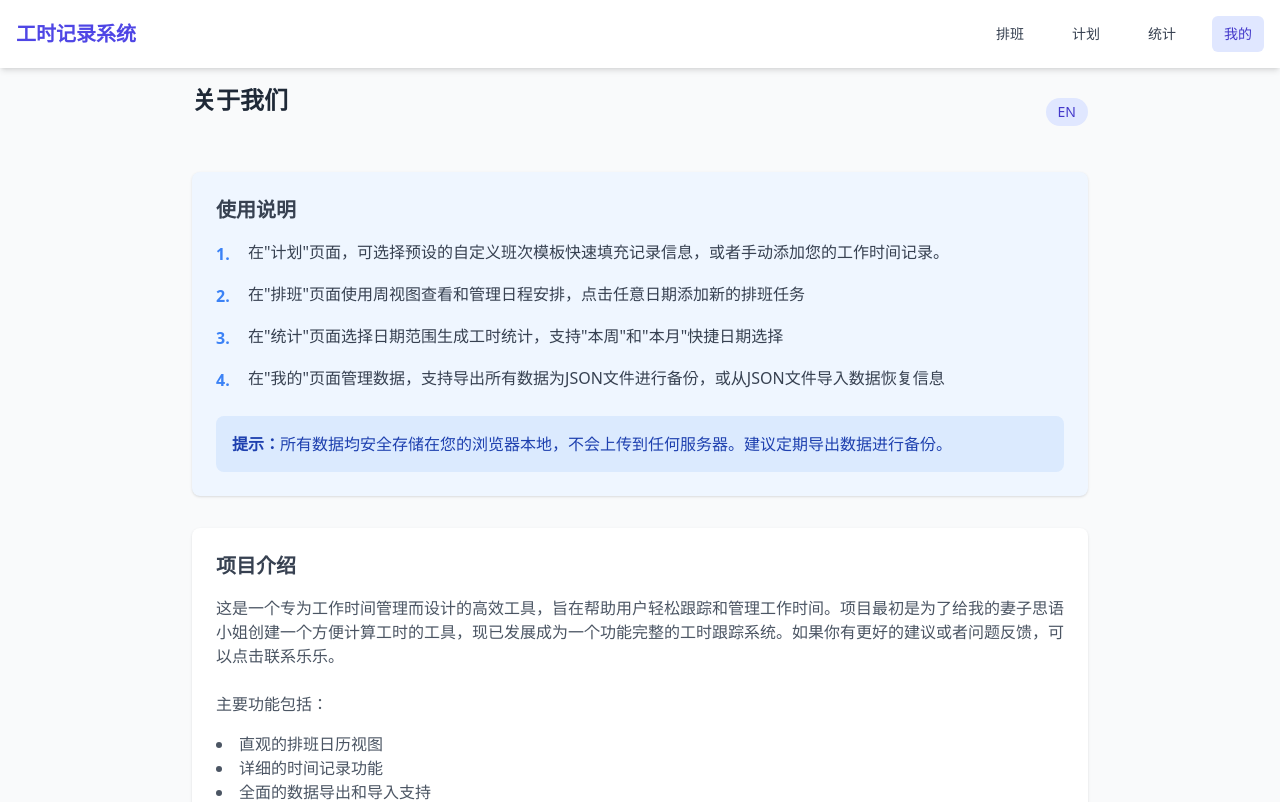
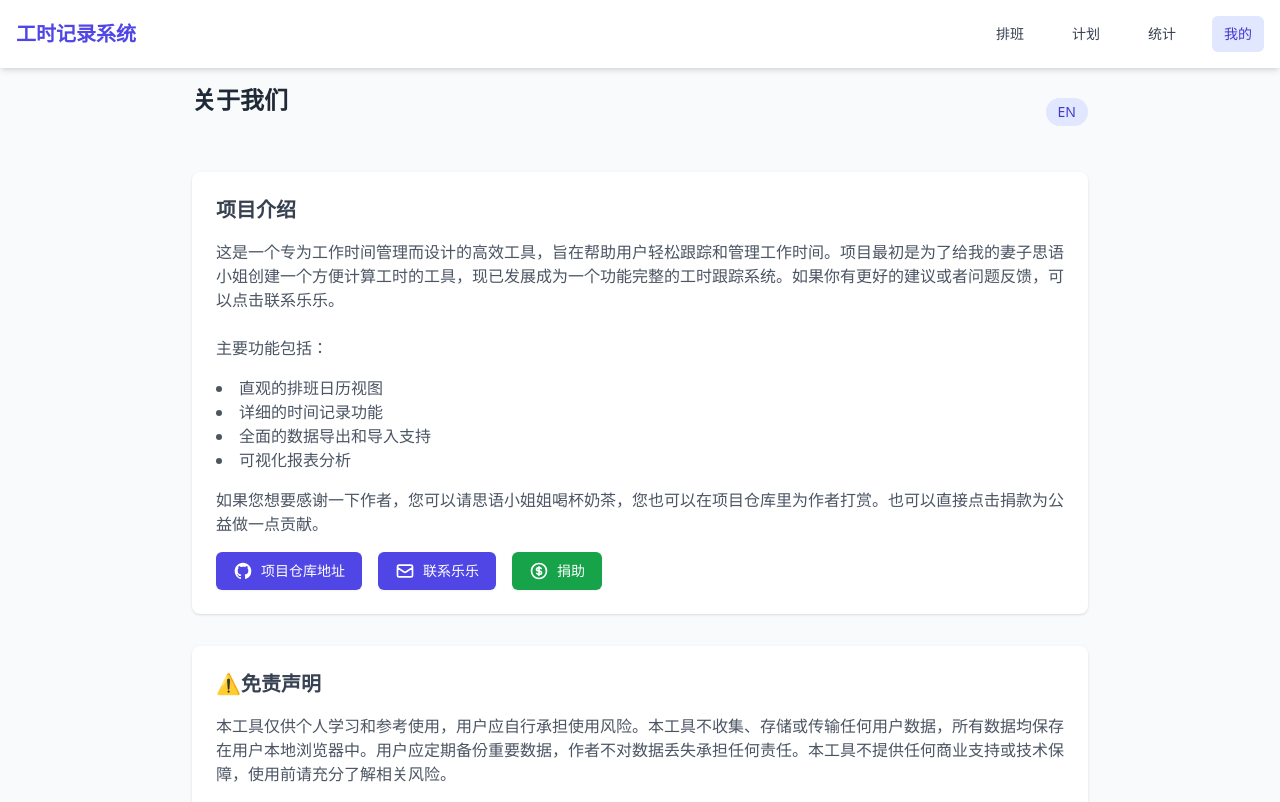
Before and after one commit to JiuWang95/workcum, a React (Vite) app: page /data in a window 1280 px wide. Shown: the top 802 px of the page. Built offline with nearby package versions, Linux system fonts and the light colour scheme.

Commit message:
refactor(页面结构): 移除测试页面并将使用说明移至弹窗组件
重构页面结构，删除无用的测试页面(TestReportPage和ShiftColorTestPage)
将DataPage中的使用说明移除，改为在TimeEntryPage中添加使用说明弹窗按钮

```diff
--- a/src/pages/DataPage.jsx
+++ b/src/pages/DataPage.jsx
@@ -124,35 +124,7 @@ const DataPage = () => {
         </button>
       </div>
 
-      {/* Instructions Section */}
-      <div className="mt-8 bg-blue-50 rounded-lg shadow p-6">
-        <h2 className="section-heading text-blue-800">使用说明</h2>
-        <div className="space-y-4 mt-4">
-          <div className="flex items-start">
-            <div className="flex-shrink-0 h-6 w-6 text-blue-500 mt-0.5 font-bold">1.</div>
-            <p className="ml-2 text-gray-700">在"计划"页面，可选择预设的自定义班次模板快速填充记录信息，或者手动添加您的工作时间记录。</p>
-          </div>
-          <div className="flex items-start">
-            <div className="flex-shrink-0 h-6 w-6 text-blue-500 mt-0.5 font-bold">2.</div>
-            <p className="ml-2 text-gray-700">在"排班"页面使用周视图查看和管理日程安排，点击任意日期添加新的排班任务</p>
-          </div>
-          <div className="flex items-start">
-            <div className="flex-shrink-0 h-6 w-6 text-blue-500 mt-0.5 font-bold">3.</div>
-            <p className="ml-2 text-gray-700">在"统计"页面选择日期范围生成工时统计，支持"本周"和"本月"快捷日期选择</p>
-          </div>
-          <div className="flex items-start">
-            <div className="flex-shrink-0 h-6 w-6 text-blue-500 mt-0.5 font-bold">4.</div>
-            <p className="ml-2 text-gray-700">在"我的"页面管理数据，支持导出所有数据为JSON文件进行备份，或从JSON文件导入数据恢复信息</p>
-          </div>
-        </div>
 
-        <div className="mt-6 p-4 bg-blue-100 rounded-lg">
-          <p className="text-blue-800">
-            <span className="font-semibold">提示：</span>
-            所有数据均安全存储在您的浏览器本地，不会上传到任何服务器。建议定期导出数据进行备份。
-          </p>
-        </div>
-      </div>
 
       {/* Project Information Section */}
       <div className="mt-8 bg-white rounded-lg shadow p-6">
--- a/src/pages/ShiftColorTestPage.jsx
+++ /dev/null
@@ -1,16 +0,0 @@
-import React from 'react';
-import { useTranslation } from 'react-i18next';
-import ShiftColorTest from '../components/ShiftColorTest';
-
-const ShiftColorTestPage = () => {
-  const { t } = useTranslation();
-
-  return (
-    <div className="container mx-auto px-4 py-8">
-      <h1 className="text-2xl font-bold mb-6">{t('time_entry.custom_shift.title')} - 颜色测试</h1>
-      <ShiftColorTest />
-    </div>
-  );
-};
-
-export default ShiftColorTestPage;
--- a/src/pages/TimeEntryPage.jsx
+++ b/src/pages/TimeEntryPage.jsx
@@ -1,6 +1,7 @@
 import React, { useState } from 'react';
 import TimeEntryForm from '../components/TimeEntryForm';
 import CustomShiftManager from '../components/CustomShiftManager';
+import InstructionsModal from '../components/InstructionsModal';
 import { useTranslation } from 'react-i18next';
 
 const TimeEntryPage = () => {
@@ -8,6 +9,7 @@ const TimeEntryPage = () => {
   const [entries, setEntries] = useState([]);
   const [shifts, setShifts] = useState([]);
   const [isAddRecordOpen, setIsAddRecordOpen] = useState(false);
+  const [showInstructions, setShowInstructions] = useState(false); // 控制使用说明弹窗显示
 
   // Load entries and shifts from localStorage on component mount
   React.useEffect(() => {
@@ -35,7 +37,15 @@ const TimeEntryPage = () => {
 
   return (
     <div className="max-w-6xl mx-auto">
-      <h1 className="page-heading">{t('navigation.time_entry')}</h1>
+      <div className="flex justify-between items-center mb-6">
+        <h1 className="page-heading">{t('navigation.time_entry')}</h1>
+        <button
+          onClick={() => setShowInstructions(true)}
+          className="px-4 py-2 bg-indigo-600 text-white rounded-md hover:bg-indigo-700 focus:outline-none focus:ring-2 focus:ring-indigo-500 focus:ring-offset-2 text-sm font-medium"
+        >
+          使用说明!
+        </button>
+      </div>
 
       <div className="grid grid-cols-1 lg:grid-cols-3 gap-8">
         <div className="lg:col-span-3">
@@ -67,6 +77,7 @@ const TimeEntryPage = () => {
           </div>
         </div>
       </div>
+      <InstructionsModal isOpen={showInstructions} onClose={() => setShowInstructions(false)} />
     </div>
   );
 };
```
Also changed, not shown: src/pages/TestReportPage.jsx (deleted).
